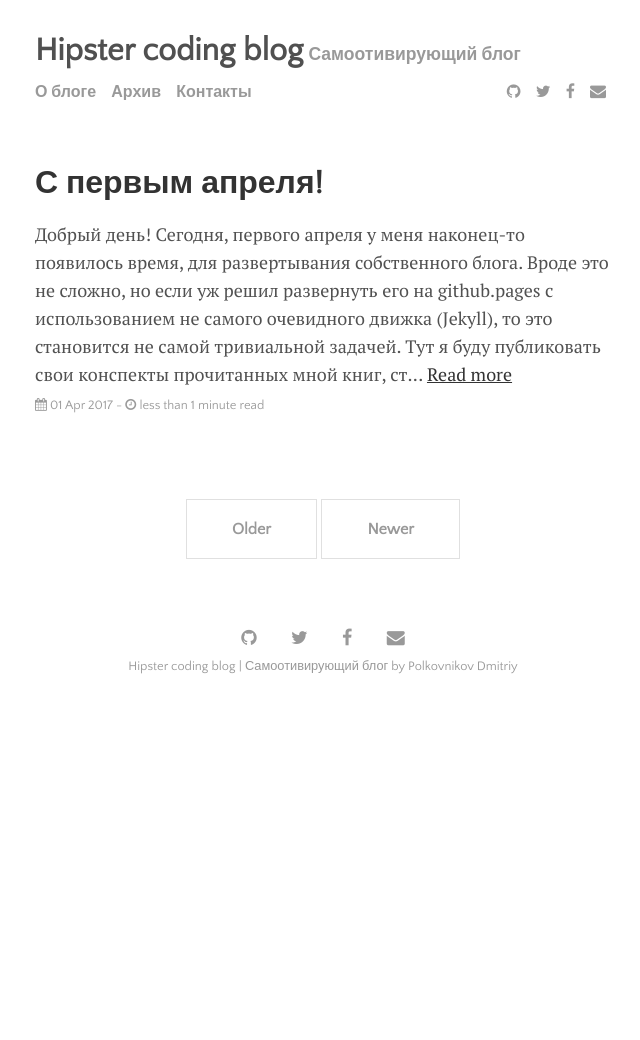
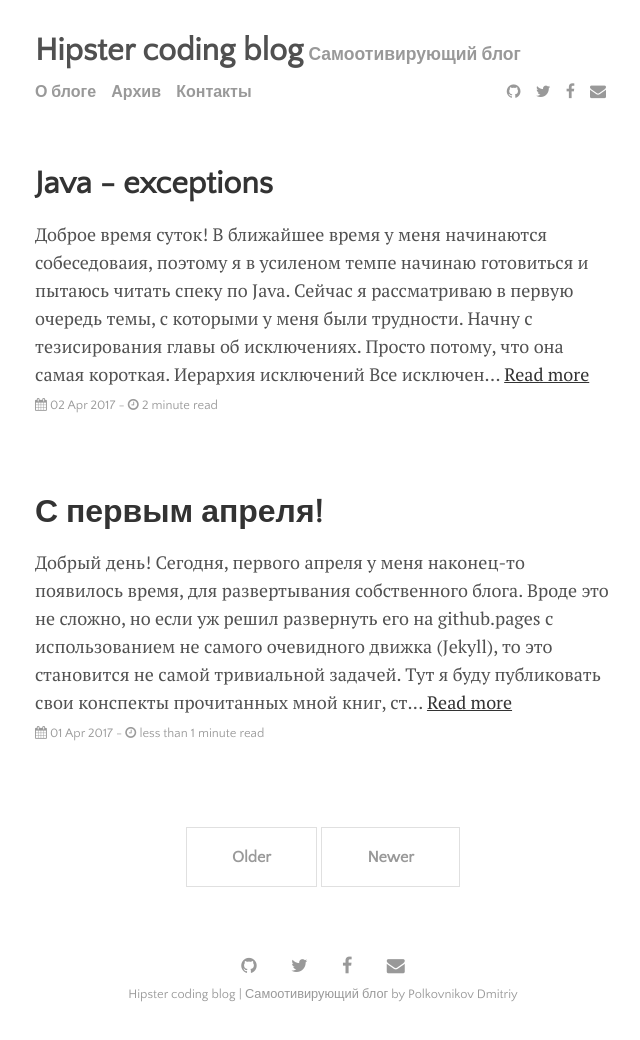
Before and after one commit to dp9v/old_blog.github.io, a Jekyll site: the page built from index.html, in a window 1280 px wide. Shown: the whole page, without its empty margins (317-957 px from the left). Built offline with Jekyll 4.4.1, drawn with Linux system fonts in a browser that asks for light colours; nearby versions of some CDN libraries; the list of posts is cut into pages by our own code; before the commit the page ends 900 px from its top, so only the background shows below that; some of the changed lines change nothing that is shown.

Commit message:
Create post

```diff
--- /dev/null
+++ b/_posts/2017-04-02-java_excetions.MD
@@ -0,0 +1,141 @@
+---
+layout: post
+title:  "Java - exceptions"
+date:   2017-04-02 18:34:00 +0800
+categories: Java
+tags: [java, exceptions, исключения ]
+author: Polkovnikov Dmitriy
+description: "Краткая выжимка их спецификации Java про исключения"
+---
+
+Доброе время суток!
+
+В ближайшее время у меня начинаются собеседоваия, поэтому я в усиленом темпе начинаю готовиться и пытаюсь читать спеку по Java.
+Сейчас я рассматриваю в первую очередь темы, с которыми у меня были трудности.
+Начну с тезисирования главы об исключениях. Просто потому, что она самая короткая.
+
+### Иерархия исключений
+
+![gras](/images/java/exceptions.bmp)
+
+Все исключения в Java наследуются от единого суперкласса `Throwable`:
+
+* Класс `Error` представляет собой суперкласс для всех исключений, перехват которых обчно нереален.
+    Это исключения, генерируемы Java-машиной и повлиять на них пользователь не может
+* Класс `Exceptions` представляет собой все исключения, при которых выполнение программы ещё возможно восстановить
+
+Класс `Exceptions` в свою очередь делятся на 2 типа исключений: исключения времени выполнения и все остальные:
+
+* `RuntimeException` - исключения времени выполнения представляет суперкласс для всех исключений, которые могут возникнуть в процессе вычисления выражений. Вот примеры некоторых исключений времени выполнения:
+    * `NullPointerException` - вызов метода неинициализированного объекта
+    * `ArithmeticException` - исключение, гененрируемое при выполнении недопустимых арифметических операций, например деление на 0 типа данных int
+    * `ClassCastException` - Ошибка преобразования типов
+* Не `RuntimeException` - исключения, возникающие в процессе работы программы. Примеры таких исключений:
+    * `IOException` - исключения чтения/записи
+    * `SQLException` - Ошибка обращения к БД
+    * `InterruptedException` - Ошибка завершения исполнения потока
+
+Все исключения делятся на 2 типа:
+
+* Проверяемые - Исключения, обработка которых обязательна. Если инструкция, генерирующая обрабатываемое исключение, не будет обернута в блок `try-catch`, то программа не будет скомпилирована
+  К проверяемым исключениям относятся все не Runtime исключения.
+  Часто удобно создавать свои классы проверяемых исключений, что позволяет кастомизировать обработку исключений.
+* Не проверяемые - Исключения, которые без необходимости можно не обрабатывать.
+  К ним относятся все наследники `RuntimeException` и `Error`
+
+Причины возниконовения исключений:
+
+* Выполнение инструкции `throw`
+* Синхронное обнаружение java-машиной аномальной работы программы
+* Асинхронное исключение - исключение работы, которое возникает в одном из потоков программы и потенциально может произойти в любой точке программы.
+
+Далее я не буду подробно описывать обработку исключений. Просто приведу примеры кода
+
+#### Типичная обработка исключений
+
+~~~ java
+public abstract class B {
+	public abstract void throwEx() throws Exception;
+}
+
+public class A extends B {
+	public void throwEx() throws IOException {
+		try {
+			String s = null;
+			s.length(); //Генерируется NullPointerException
+		}
+		catch (NullPointerException ex) {
+			System.out.println("NPE");
+			throw new IOException(ex);
+		}
+		finally {
+			System.out.println("Final");
+		}
+	}
+}
+~~~
+В данном примере в класссе `A` перееопределен метод `throwEx`, в котором генерируется `IOException`.
+Данный блок кода скомпилируется корректно, т.к. `IOException` наследует класс `Exception`
+Реузультатом вызова `throwEx()` будет сгенерировано `IOException`, а на экран будет выведено:
+
+~~~
+NPE
+Final
+~~~
+
+#### Использование try-with-resources
+
+~~~ java
+try(FileWriter writer = new FileWriter("filename.txt")) {
+	System.out.println("ad");
+}
+catch (IOException e) {
+	e.printStackTrace();
+}
+~~~
+
+В данном блоке кода создается новый объект `SQLConnection`.
+В конце блока `try` автоматически будет вызвана функция `.close`
+
+#### Порядок перехвата исключений
+
+~~~ java
+try {
+	String s = null;
+	s.length();
+}
+catch (Exception ex){
+	throw new IOException(ex);
+}
+catch (IOException ex) {
+	throw new IOException(ex);
+}
+~~~
+
+Данный код не скомпилируется, т.к. при перехвате исключений они дожны перечисляться в порядке наследования(сначала классы наследники, а потом родители)
+
+#### Генерация null
+
+~~~ java
+public static void main(String[] args) {
+	throw null;
+}
+~~~
+
+Код скомпилируется, но будет выброшено `NullPointerException`
+
+#### throws необрабатываемых исключений
+
+~~~ java
+public void throwEx() throws NullPointerException {
+		throw null;
+}
+
+public void throwEx2(){
+	throwEx();
+}
+~~~
+
+Код скомпилируется, т.к. компилятор не требует обработки `RuntimeException`, даже если он описан в блоке `throws`
+
+Пока все, для первого раза хватит, в будущем возможно дополню этот пост другими примерами кода
--- a/css/main.css
+++ b/css/main.css
@@ -101,7 +101,7 @@ blockquote p {
 .container {
     margin-left: auto;
     margin-right: auto;
-    width: 615px;
+    width: 715px;
 }
 
 @media (max-width: 1366px) {
```
Also changed, not shown: _posts/2017-04-01-first_post.markdown (renamed from _posts/2017-04-01-welcome-to-jekyll.markdown), 2 other files.
